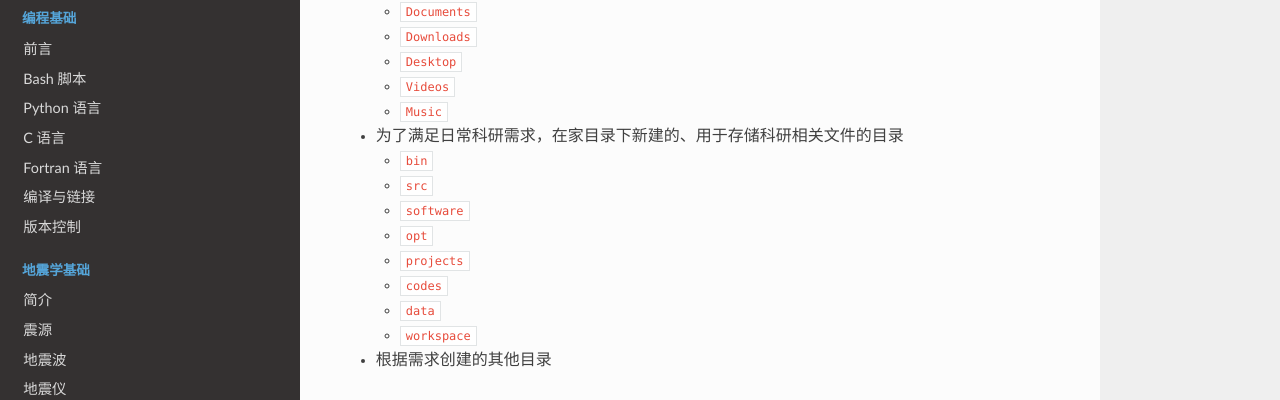
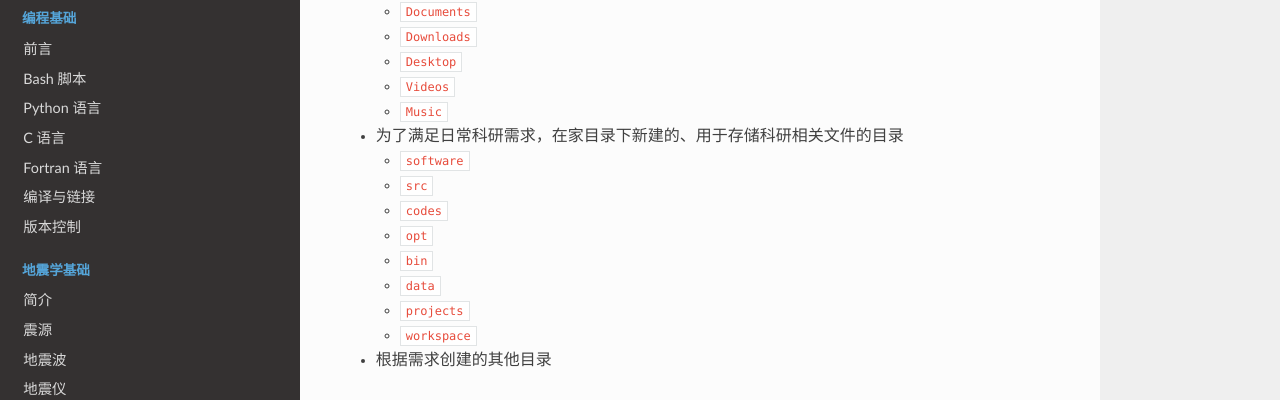
Before and after one commit to seismo-learn/seismology101, a Sphinx documentation site: the page built from source/best-practices/file-organization.rst, in a window 1280 px wide and 900 px high, scrolled down 663 px. Shown: the part 106-506 px from the top of the window. Built offline with Sphinx 7.4.7 and the Read the Docs theme 2.0.0, drawn with Linux system fonts in a browser that asks for light colours.

```diff
--- a/source/best-practices/file-organization.rst
+++ b/source/best-practices/file-organization.rst
@@ -36,13 +36,13 @@
 
 -   为了满足日常科研需求，在家目录下新建的、用于存储科研相关文件的目录
 
+    - :file:`software`
+    - :file:`src`
+    - :file:`codes`
+    - :file:`opt`
     - :file:`bin`
-    - :file:`src`
-    - :file:`software`
-    - :file:`opt`
+    - :file:`data`
     - :file:`projects`
-    - :file:`codes`
-    - :file:`data`
     - :file:`workspace`
 
 -   根据需求创建的其他目录
```
